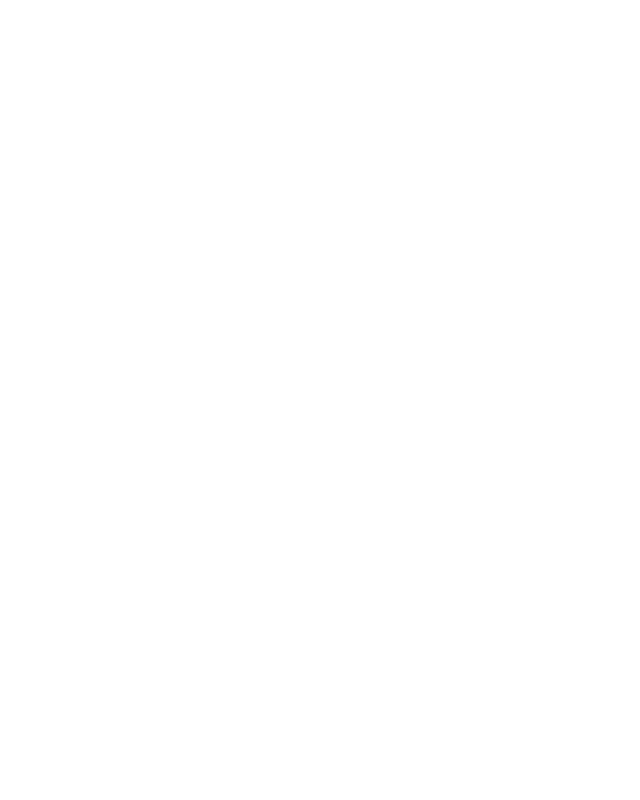
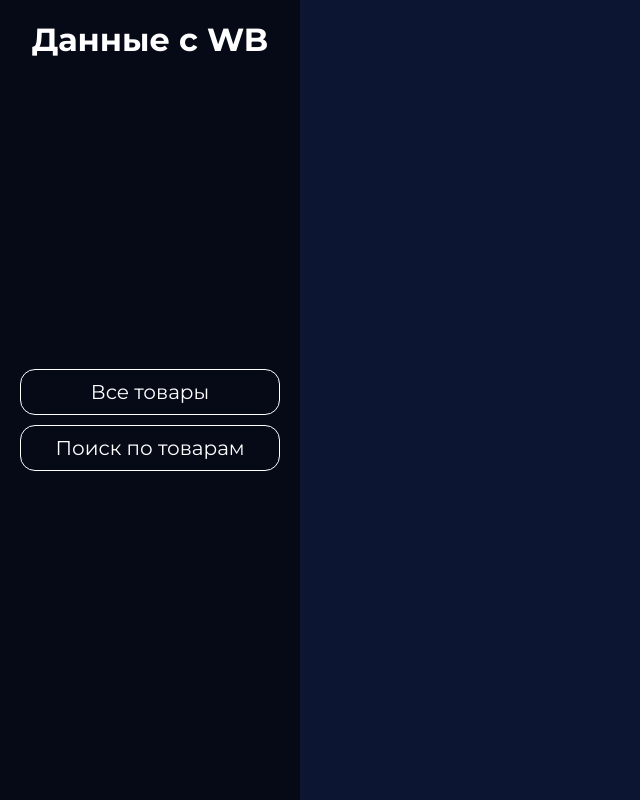
Before and after one commit to gerosd/wb-test-case, a Next.js app: page / in a window 1280 px wide. Shown: the whole page, without its empty margins (0-640 px from the left). Built offline with nearby package versions, Linux system fonts and the light colour scheme.

Commit message:
update frontend

```diff
--- a/app/globals.css
+++ b/app/globals.css
@@ -1,7 +1,19 @@
+:root {
+    --background-color: #0C1531;
+    --text-color: #fff;
+    --accent-color: #060A17;
+    --border-color: #0C1531;
+}
+
 html,
 body {
     max-width: 100vw;
     overflow-x: hidden;
+}
+
+body {
+    display: flex;
+    background: var(--background-color);
 }
 
 * {
@@ -11,6 +23,10 @@
 }
 
 a {
-    color: inherit;
     text-decoration: none;
+    transition: .3s ease-out;
 }
+
+p, h1, h2, h3, span, pre, a {
+    color: var(--text-color);
+}
--- a/app/layout.tsx
+++ b/app/layout.tsx
@@ -1,11 +1,17 @@
 import type {Metadata} from "next";
+import {Montserrat} from "next/font/google";
 import "./globals.css";
 import React from "react";
+import LeftPanel from "@/components/leftPanel/leftPanel";
 
 export const metadata: Metadata = {
-    title: "Create Next App",
-    description: "Generated by create next app",
+    title: "Заказы WB",
+    description: "Заказы WB",
 };
+
+const monserrat = Montserrat({
+    subsets: ['cyrillic', 'latin']
+});
 
 export default function RootLayout({
                                        children,
@@ -14,9 +20,10 @@
 }>) {
     return (
         <html lang="ru">
-        <body>
-        {children}
-        </body>
+            <body className={monserrat.className}>
+                <LeftPanel />
+                {children}
+            </body>
         </html>
     );
 }
--- a/app/page.module.css
+++ b/app/page.module.css
@@ -1,160 +1,3 @@
 .page {
-    display: grid;
-    grid-template-rows: 20px 1fr 20px;
-    align-items: center;
-    justify-items: center;
-    min-height: 100svh;
-    padding: 80px;
-    gap: 64px;
-    font-family: var(--font-geist-sans);
+    display: flex;
 }
-
-@media (prefers-color-scheme: dark) {
-    .page {
-        --gray-rgb: 255, 255, 255;
-        --gray-alpha-200: rgba(var(--gray-rgb), 0.145);
-        --gray-alpha-100: rgba(var(--gray-rgb), 0.06);
-
-        --button-primary-hover: #ccc;
-        --button-secondary-hover: #1a1a1a;
-    }
-}
-
-.main {
-    display: flex;
-    flex-direction: column;
-    gap: 32px;
-    grid-row-start: 2;
-}
-
-.main ol {
-    font-family: var(--font-geist-mono);
-    padding-left: 0;
-    margin: 0;
-    font-size: 14px;
-    line-height: 24px;
-    letter-spacing: -0.01em;
-    list-style-position: inside;
-}
-
-.main li:not(:last-of-type) {
-    margin-bottom: 8px;
-}
-
-.main code {
-    font-family: inherit;
-    background: var(--gray-alpha-100);
-    padding: 2px 4px;
-    border-radius: 4px;
-    font-weight: 600;
-}
-
-.ctas {
-    display: flex;
-    gap: 16px;
-}
-
-.ctas a {
-    appearance: none;
-    border-radius: 128px;
-    height: 48px;
-    padding: 0 20px;
-    border: none;
-    border: 1px solid transparent;
-    transition: background 0.2s,
-    color 0.2s,
-    border-color 0.2s;
-    cursor: pointer;
-    display: flex;
-    align-items: center;
-    justify-content: center;
-    font-size: 16px;
-    line-height: 20px;
-    font-weight: 500;
-}
-
-a.primary {
-    background: var(--foreground);
-    color: var(--background);
-    gap: 8px;
-}
-
-a.secondary {
-    border-color: var(--gray-alpha-200);
-    min-width: 158px;
-}
-
-.footer {
-    grid-row-start: 3;
-    display: flex;
-    gap: 24px;
-}
-
-.footer a {
-    display: flex;
-    align-items: center;
-    gap: 8px;
-}
-
-.footer img {
-    flex-shrink: 0;
-}
-
-/* Enable hover only on non-touch devices */
-@media (hover: hover) and (pointer: fine) {
-    a.primary:hover {
-        background: var(--button-primary-hover);
-        border-color: transparent;
-    }
-
-    a.secondary:hover {
-        background: var(--button-secondary-hover);
-        border-color: transparent;
-    }
-
-    .footer a:hover {
-        text-decoration: underline;
-        text-underline-offset: 4px;
-    }
-}
-
-@media (max-width: 600px) {
-    .page {
-        padding: 32px;
-        padding-bottom: 80px;
-    }
-
-    .main {
-        align-items: center;
-    }
-
-    .main ol {
-        text-align: center;
-    }
-
-    .ctas {
-        flex-direction: column;
-    }
-
-    .ctas a {
-        font-size: 14px;
-        height: 40px;
-        padding: 0 16px;
-    }
-
-    a.secondary {
-        min-width: auto;
-    }
-
-    .footer {
-        flex-wrap: wrap;
-        align-items: center;
-        justify-content: center;
-    }
-}
-
-@media (prefers-color-scheme: dark) {
-    .logo {
-        filter: invert();
-    }
-}
--- /dev/null
+++ b/app/search/search.module.css
@@ -0,0 +1,3 @@
+.searchContainer {
+
+}
--- /dev/null
+++ b/components/leftPanel/leftPanel.module.css
@@ -0,0 +1,38 @@
+.leftPanel {
+    display: flex;
+    flex-direction: column;
+    justify-content: space-between;
+    width: 300px;
+    height: 100vh;
+    background-color: var(--accent-color);
+    padding: 20px;
+}
+
+.leftPanel h1 {
+    text-align: center;
+}
+
+.panelContent {
+    margin-block: auto;
+    display: flex;
+    flex-direction: column;
+    gap: 10px;
+}
+
+.contentButton {
+    text-align: center;
+    padding-inline: 5px;
+    padding-block: 10px;
+    width: 100%;
+    border: 1px solid var(--text-color);
+    border-radius: 15px;
+    font-size: 1.25em;
+}
+
+.contentButton:hover {
+    border-radius: 0;
+}
+
+.contentButton + .activePage {
+    background-color: var(--accent-color);
+}
--- /dev/null
+++ b/components/leftPanel/leftPanel.tsx
@@ -0,0 +1,14 @@
+import styles from './leftPanel.module.css';
+import Link from "next/link";
+
+export default function LeftPanel() {
+    return (
+        <div className={styles.leftPanel}>
+            <h1>Данные с WB</h1>
+            <div className={styles.panelContent}>
+                <Link href='/products' className={`${styles.contentButton} ${styles.activePage}`}>Все товары</Link>
+                <Link href='/search' className={styles.contentButton}>Поиск по товарам</Link>
+            </div>
+        </div>
+    )
+}
```
Also changed, not shown: app/products/page.tsx (added, +7 -0 lines), app/search/page.tsx (added, +10 -0 lines), package.json (+5 -4 lines), app/page.tsx (line endings or trailing spaces), 1 other file (tests, documents, lock files or other folders).
